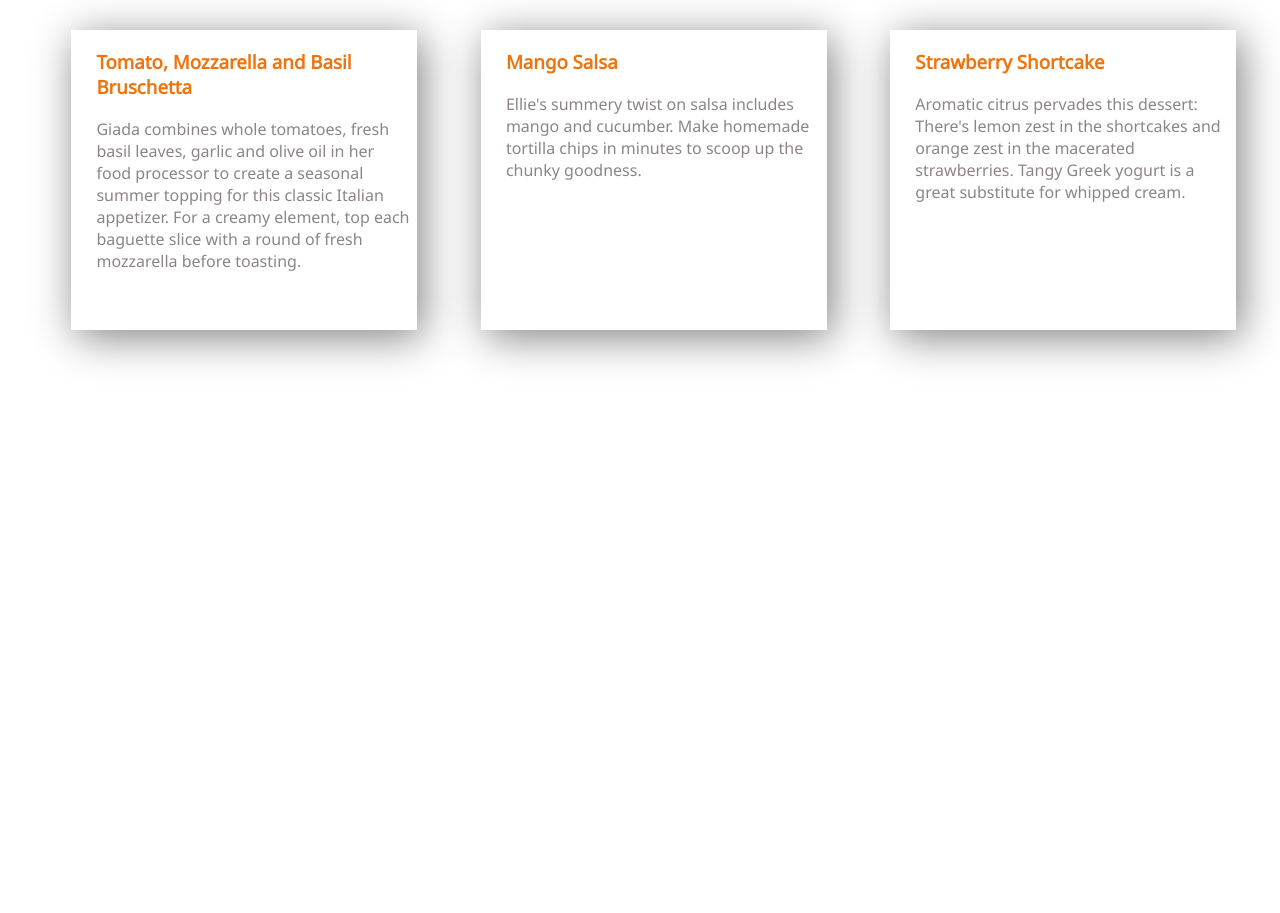
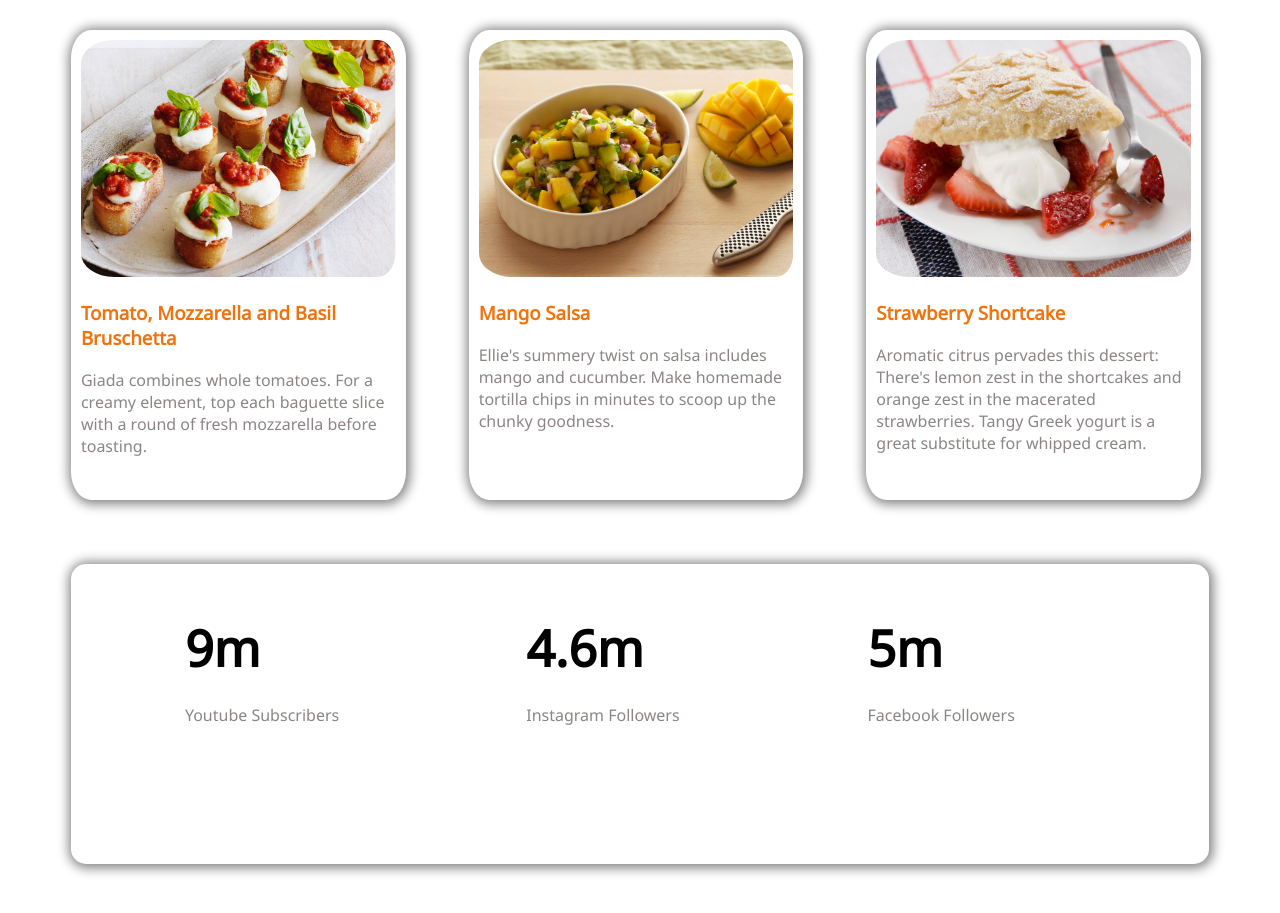
Before and after one commit to asmsahol/healthy-foods, a plain HTML site: page index.html in a window 1280 px wide. Shown: the part 1099-2012 px from the top of the page. Before the commit the page ends 1549 px from the top, so only its background shows below. Drawn offline with Linux system fonts and the light colour scheme; files whose address does not match are found by name.

Commit message:
added footer top

```diff
--- a/index.html
+++ b/index.html
@@ -36,16 +36,45 @@
     <section class="recipes-sec">
         <h2>Latest Recipes</h2>
         <div class="recipes-side">
-            <h3>Tomato, Mozzarella and Basil Bruschetta</h3>
-            <p>Giada combines whole tomatoes, fresh basil leaves, garlic and olive oil in her food processor to create a seasonal summer topping for this classic Italian appetizer. For a creamy element, top each baguette slice with a round of fresh mozzarella before toasting.</p>
+            <div class="recipes-side-top">
+                <img src="images/tamato.jpeg" alt="">
+            </div>
+            <div class="recipes-side-buttom">
+                <h3>Tomato, Mozzarella and Basil Bruschetta</h3>
+                <p>Giada combines whole tomatoes. For a creamy element, top each baguette slice with a round of fresh mozzarella before toasting.</p>
+            </div>
         </div>
         <div class="recipes-side">
-            <h3>Mango Salsa</h3>
-            <p>Ellie's summery twist on salsa includes mango and cucumber. Make homemade tortilla chips in minutes to scoop up the chunky goodness.</p>
+            <div class="recipes-side-top">
+                <img src="images/mango.jpeg" alt="">
+            </div>
+            <div class="recipes-side-buttom">
+                <h3>Mango Salsa</h3>
+                <p>Ellie's summery twist on salsa includes mango and cucumber. Make homemade tortilla chips in minutes to scoop up the chunky goodness.</p>
+            </div>
         </div>
         <div class="recipes-side">
-            <h3>Strawberry Shortcake</h3>
-            <p>Aromatic citrus pervades this dessert: There's lemon zest in the shortcakes and orange zest in the macerated strawberries. Tangy Greek yogurt is a great substitute for whipped cream.</p>
+            <div class="recipes-side-top">
+                <img src="images/strawberry.jpeg" alt="">
+            </div>
+            <div class="recipes-side-buttom">
+                <h3>Strawberry Shortcake</h3>
+                <p>Aromatic citrus pervades this dessert: There's lemon zest in the shortcakes and orange zest in the macerated strawberries. Tangy Greek yogurt is a great substitute for whipped cream.</p>
+            </div>
+        </div>
+    </section>
+    <section class="footer-top">
+        <div class="footer-top-div">
+            <h3>9m</h3>
+            <p>Youtube Subscribers</p>
+        </div>
+        <div class="footer-top-div">
+            <h3>4.6m</h3>
+            <p>Instagram Followers</p>
+        </div>
+        <div class="footer-top-div">
+            <h3>5m</h3>
+            <p>Facebook Followers</p>
         </div>
     </section>
 </body>
--- a/style.css
+++ b/style.css
@@ -54,15 +54,28 @@ h2{
 .about-healthy img{
     margin:10% 0;
 }
+.recipes-side-top img{
+    width: 100%;
+    padding-right: 5%;
+}
+.recipes-sec{
+    height: 75%;
+    padding-right: 5px;
+}
 .recipes-side{
+    box-shadow: 1px 1px 12px 3px grey;
     width:25%;
     float: left;
     margin-left: 5%;
-    padding-left: 2%;
+    padding: 10px;
+    height: 450px;
+    border-radius: 6%;
+}
+.recipes-side-top img{
+    border-radius: 10%;
 }
 .recipes-sec h2{
     text-align: left;
-    padding-left: 5%;
 }
 .recipes-sec h3{
     color: rgb(241, 115, 12);
@@ -70,8 +83,20 @@ h2{
 .recipes-side a{
     padding: 5%;
 }
-.recipes-sec div{
-    box-shadow: 5px 7px 40px gray;
-    height: 75%;
-    padding-right: 5px;
+.footer-top {
+    box-shadow: 1px 1px 12px 3px grey;
+    width: 90%;
+    float: left;
+    margin: 5%;
+    height: 200px;
+    border-radius: 15px;
 }
+.footer-top-div{
+    width:20%;
+    float: left;
+    padding-left: 10%;
+}
+.footer-top-div h3{
+    font-size: 50px;
+    margin-bottom: 10%;
+}
```
